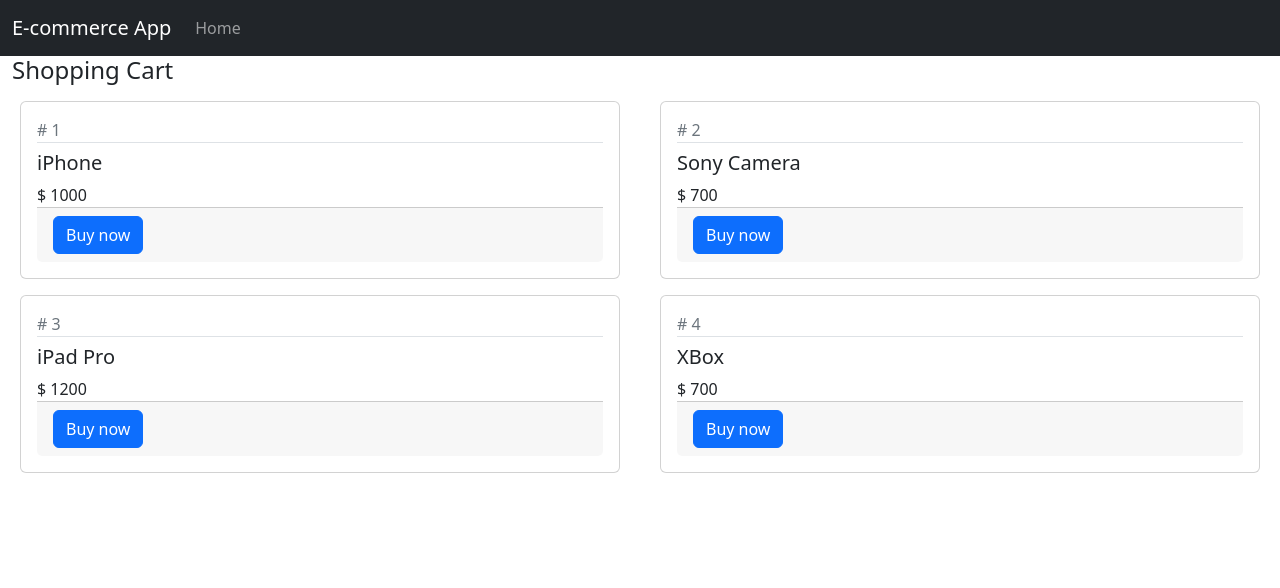
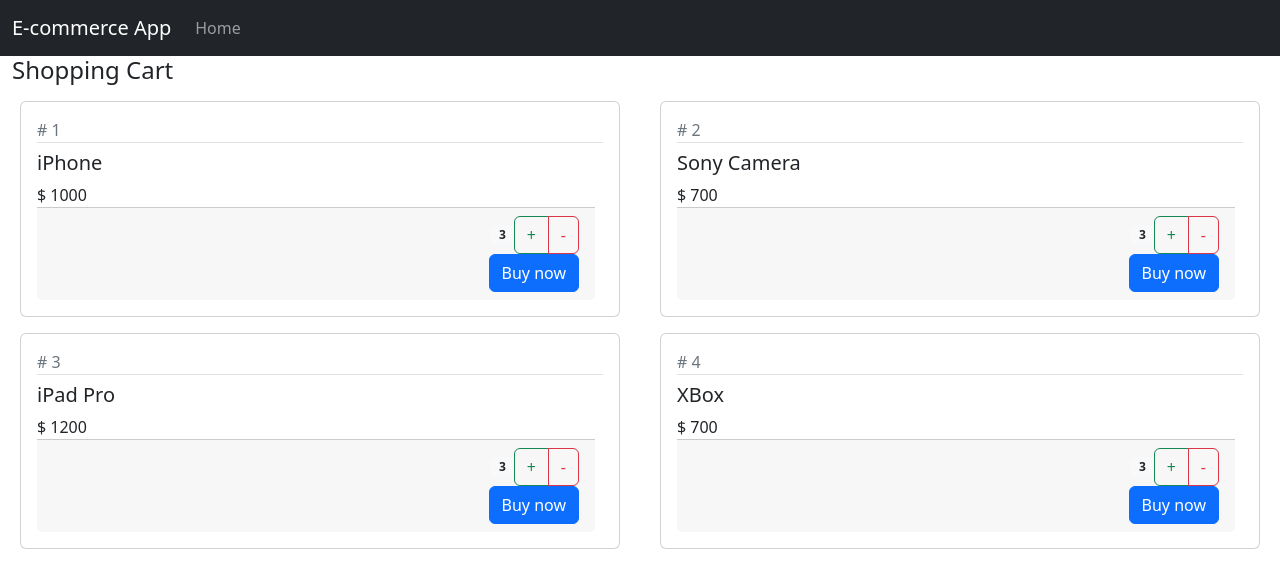
Before and after one commit to jhimy-michel/e-commerce, a React (Create React App) app: page / in a window 1280 px wide. Shown: the top 588 px of the page. Built offline with nearby package versions, Linux system fonts and the light colour scheme.

Commit message:
adding increment buttons

```diff
--- a/src/Product.tsx
+++ b/src/Product.tsx
@@ -17,7 +17,19 @@
           <div className="text-muted"># {product.id}</div>
           <h5 className="pt-2 border-top">{product.productName}</h5>
           <div>$ {product.price}</div>
-          <div className="card-footer text-right">{children}</div>
+          <div className="card-footer text-end me-2">
+
+            <div className="float-left">
+              <span className="badge bg-light text-dark"> {prod.quantity}</span>
+
+              <div className="btn-group">
+                <button className="btn btn-outline-success">+</button>
+                <button className="btn btn-outline-danger">-</button>
+              </div>
+            </div>
+
+            <div className="float-right">{children}</div>
+          </div>
         </div>
       </div>
     </div>
```
